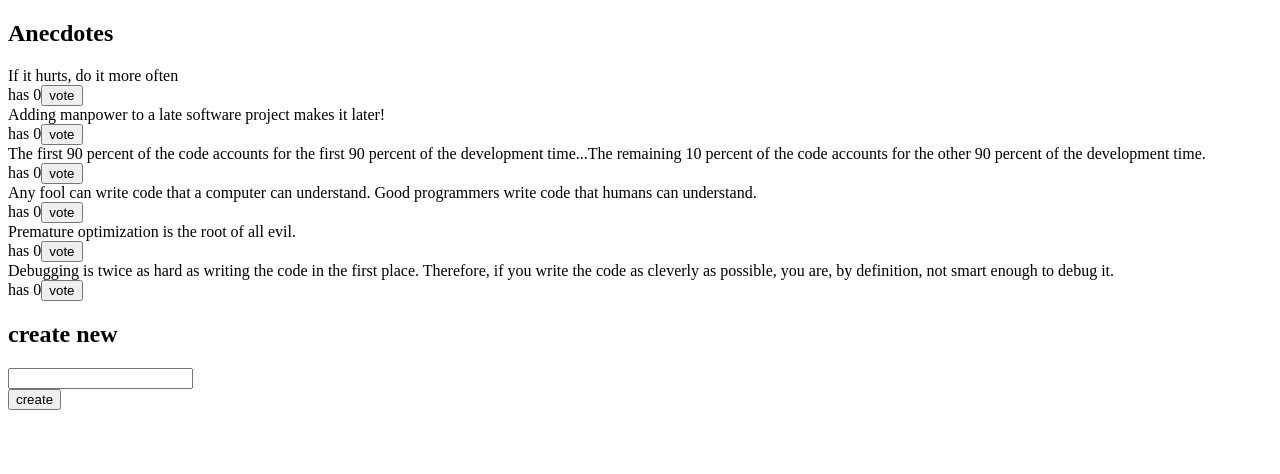
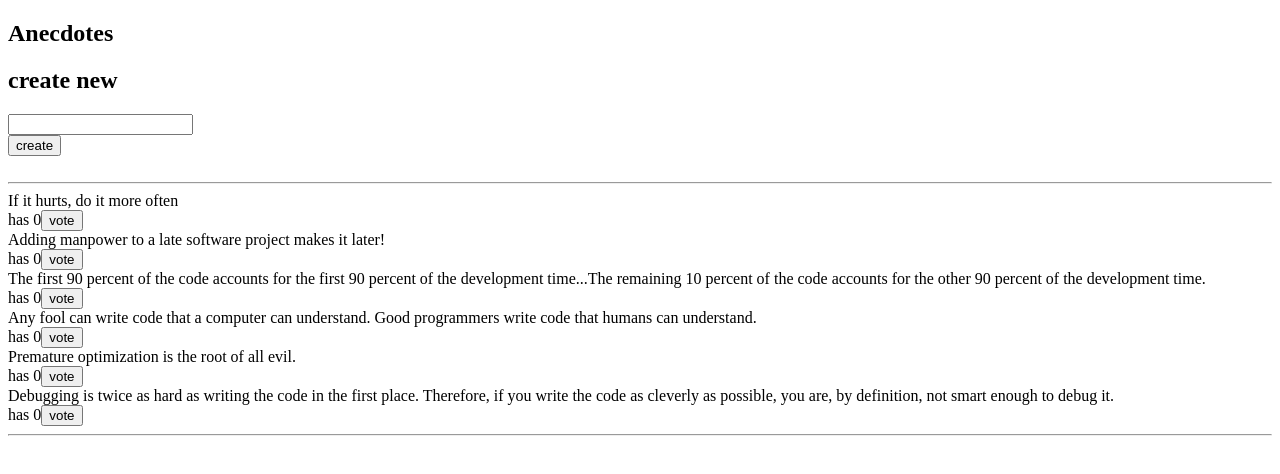
Before and after one commit to ondairos/redux-anecdotes-main, a React (Create React App) app: page / in a window 1280 px wide. Shown: the top 474 px of the page. Built offline with nearby package versions, Linux system fonts and the light colour scheme.

Commit message:
added space and horizontal lines styling

```diff
--- a/src/App.js
+++ b/src/App.js
@@ -8,8 +8,11 @@ const App = () => {
   return (
     <div>
       <h2>Anecdotes</h2>
+      <NewAnecdote />
+      <br></br>
+      <hr></hr>
       <AnecdoteList />
-      <NewAnecdote />
+      <hr></hr>
     </div>
   )
 }
```
